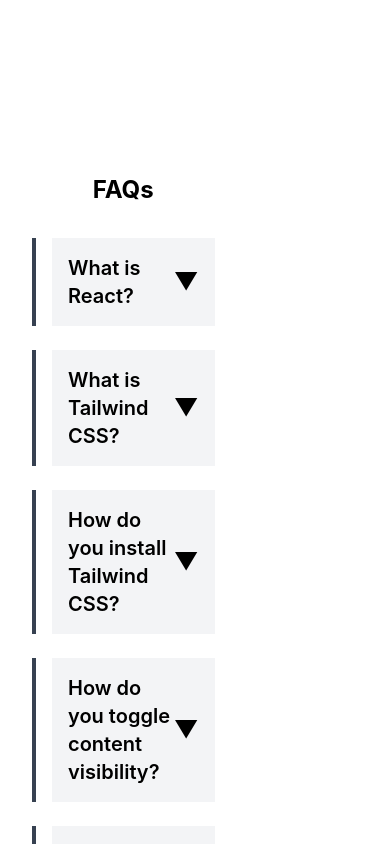
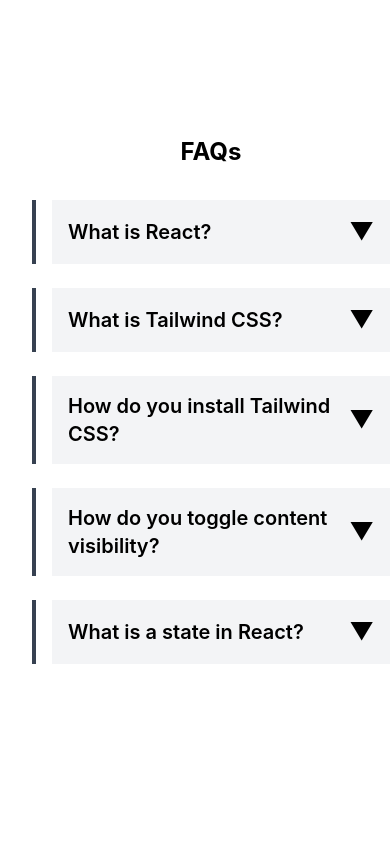
Before and after one commit to dat-nix/Landing-page, a Next.js app: page / in a window 390 px wide. Shown: the part 1660-2504 px from the top of the page. Built offline with nearby package versions, Linux system fonts and the light colour scheme; a web font is replaced by a local one.

Commit message:
add responsive to FAQs

```diff
--- a/src/components/FAQs.js
+++ b/src/components/FAQs.js
@@ -16,9 +16,9 @@
   };
 
   return (
-    <div className="flex w-full">
+    <div className="flex w-full flex-col">
       {/* FAQs Section*/}
-      <div className="w-[55%] pl-8">
+      <div className="md:w-[55%] pl-8 min-h-screen pb-30">
         <h2 className="text-2xl font-bold text-center mb-8">FAQs</h2>
         <div className="space-y-6">
           {faqs.map((faq, index) => (
@@ -36,7 +36,7 @@
 
               {/*answers*/}
               {openIndex === index && (
-                <div className="px-4 py-4 bg-white border-t text-lg text-gray-700">
+                <div className="px-4 py-4 bg-white border-t text-lg text-gray-700 overflow-hidden">
                   {faq.answer}
                 </div>
               )}
```
